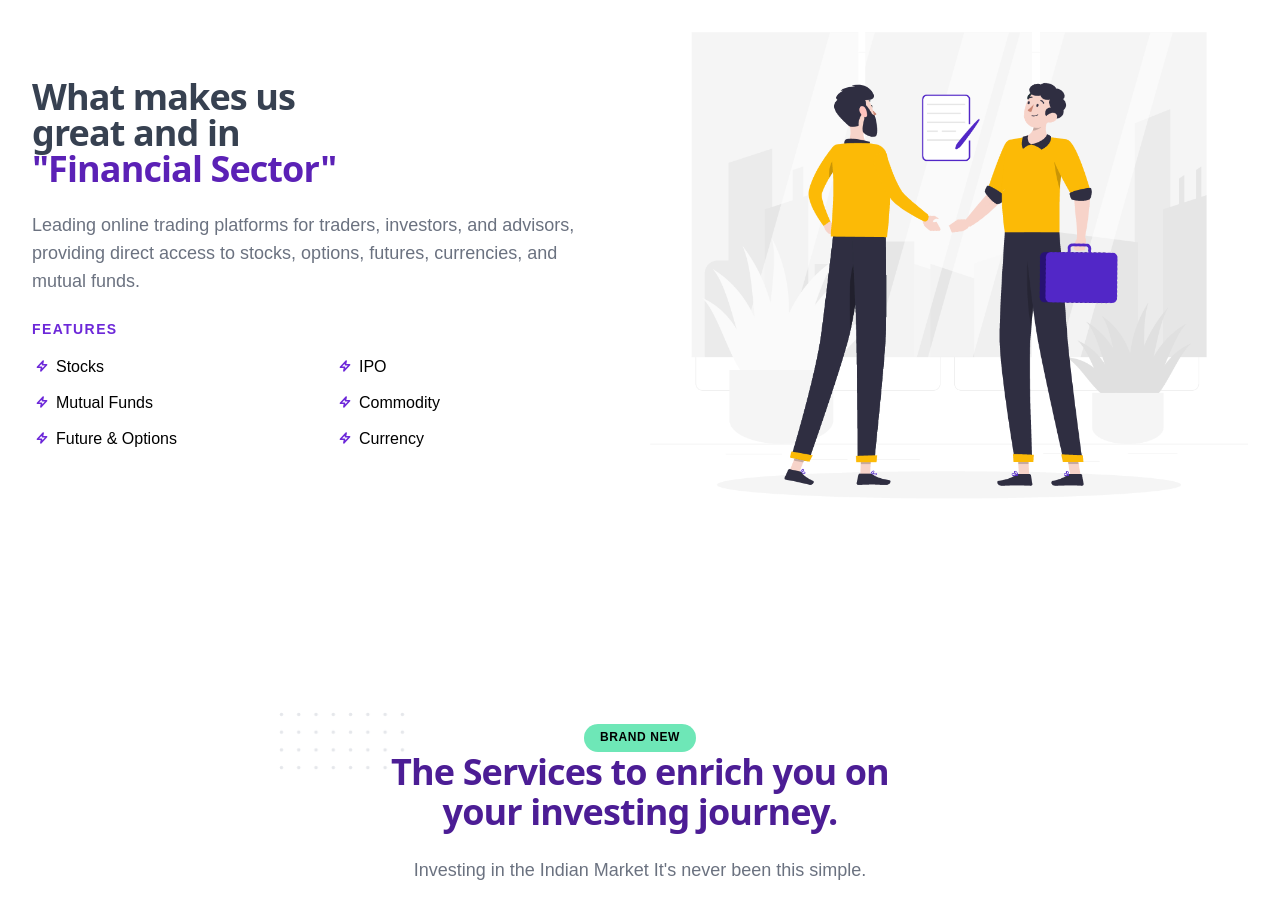
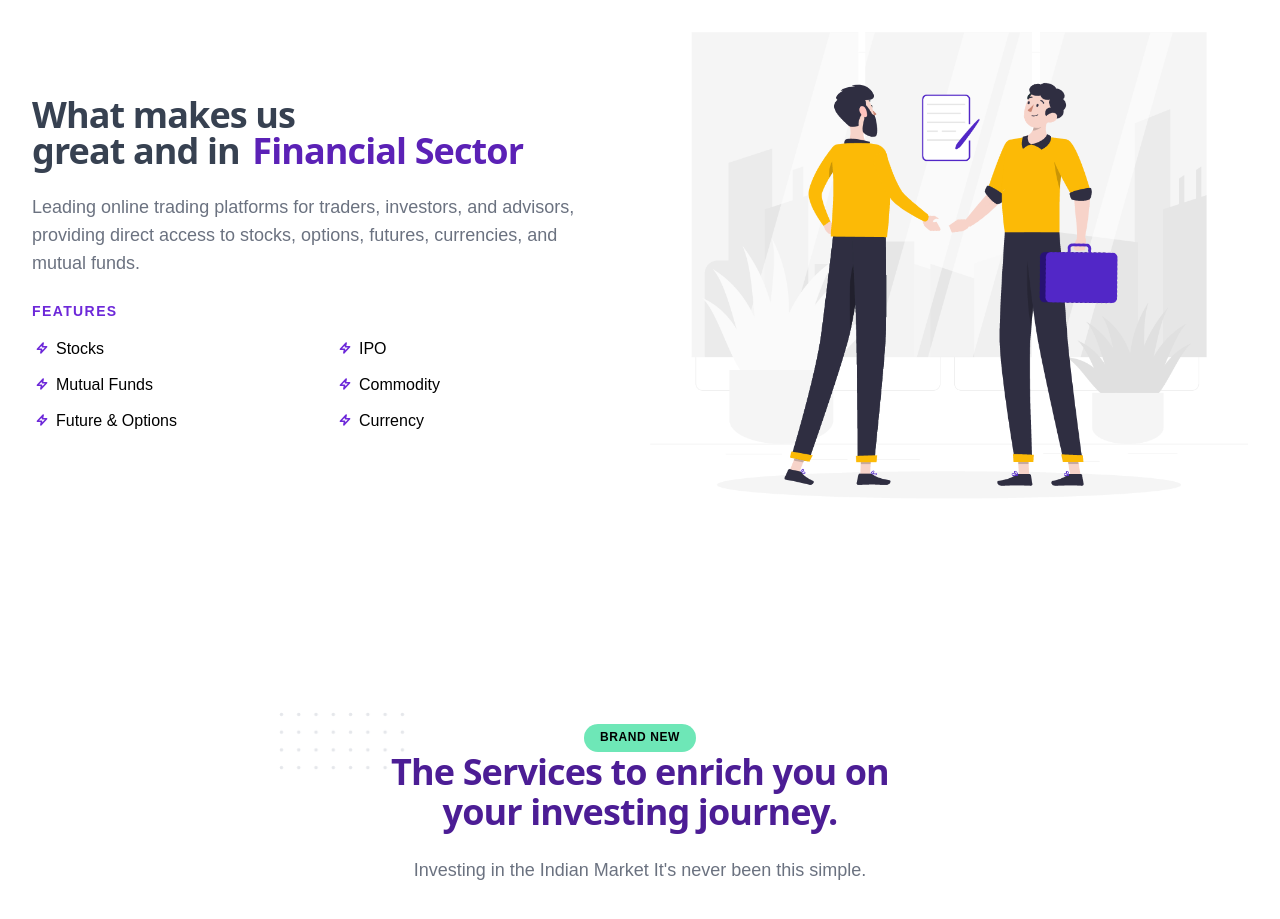
Before and after one commit to ashishmishra-bit/aecor, a Next.js app: page / in a window 1280 px wide. Shown: the part 800-1719 px from the top of the page. Built offline with nearby package versions, Linux system fonts and the light colour scheme.

Commit message:
refactor

```diff
--- a/components/WhyWe/We.js
+++ b/components/WhyWe/We.js
@@ -31,65 +31,6 @@ const We = () => {
   }, []);
 
   return (
-    // <div className=" overflow-x-hidden">
-    //     <div className="absolute lg:mt-60 lg:ml-10 mt-10 ml-5">
-    //     <Image src = "/img/art.png" height={229} width={231}/>
-    //     </div>
-    //   <div className="container flex flex-col lg:flex-row items-center gap-12 mt-14 lg:mt-28 ml-28 -ml-8">
-    //     {/* content */}
-
-    //     <div className="flex flex-1 flex-col items-center lg:items-start  md:ml-10 ml-10 lg:ml-32">
-
-    //       <h2 className="text-purple-900 text-3xl md:text-4 lg:text-5xl text-center lg:text-left mb-6 font-bold z-10">
-    //         Why We Are <br />
-    //         Better Than Others
-    //       </h2>
-
-    //       <p className="text-bookmark-grey text-lg  lg:text-left mb-6 break-words text-gray-500 text-justify lg:w-5/6 ml-5 lg:ml-0">
-    //         Lorem ipsum dolor sit amet, consectetur adipiscing elit. Phasellus
-    //         dignissim tempus ligula, sedlyf egestas libero pharetra
-    //         eget.Phasellus dignissim tempus ligula, sedlyf egestas libero
-    //         pharetra eget. Phasellus dignissim tempus ligula, sed egestas libero
-    //         pharetra eget.
-    //       </p>
-    //     </div>
-    //     {/* image */}
-    //     <div className="flex-col justify-center flex-1 mb-10 md:mb-16 lg:mb-0 lg:ml-60 ml-16">
-    //     <animated.div className = "cursor-pointer" onMouseMove={({clientX: x, clientY: y}) => (set({xys: calc(x, y)}))}
-    //         onMouseLeave={() => set({xys:[0,0,1]})}
-    //         style={{
-    //             transform: props.xys.interpolate(trans)
-    //         }}>
-    //         <Image src="/img/ios.png" width={251} height={358} />
-    //       </animated.div>
-
-    //       <animated.div  className = "cursor-pointer" onMouseMove={({clientX: x, clientY: y}) => (set({xys: calc(x, y)}))}
-    //         onMouseLeave={() => set({xys:[0,0,1]})}
-    //         style={{
-    //             transform: props.xys.interpolate(trans)}}
-    //       >
-    //         <Image src="/img/android.png" width={251} height={358} />
-    //       </animated.div>
-    //     </div>
-    //     <animated.div className="lg:-ml-52 flex-col justify-center flex-1 mb-10 md:mb-16 lg:mb-0 cursor-pointer ml-16 -mt-20"
-    //     onMouseMove={({clientX: x, clientY: y}) => (set({xys: calc(x, y)}))}
-    //     onMouseLeave={() => set({xys:[0,0,1]})}
-    //     style={{
-    //         transform: props.xys.interpolate(trans)}}
-
-    //     >
-    //       <Image src="/img/web.png" width={251} height={358} />
-    //     </animated.div>
-    //   </div>
-
-    //   <style jsx>{`
-    //     .container {
-    //         // margin-left:70px;
-    //         padding-top: 50px;
-    //         padding-bottom: 50px;
-    //     }
-    //   `}</style>
-    // </div>
 
     <>
       <div className="px-4 py-16 mx-auto sm:max-w-xl md:max-w-full lg:max-w-screen-xl md:px-24 lg:px-8 lg:py-20">
@@ -103,7 +44,7 @@ const We = () => {
               <span className="relative px-1">
                 <div className="absolute inset-x-0 bottom-0 h-3 transform -skew-x-12 bg-teal-accent-400" />
                 <span className="relative inline-block text-purple-800">
-                  "Financial Sector"
+                  Financial Sector
                 </span>
               </span>
             </h2>
```
